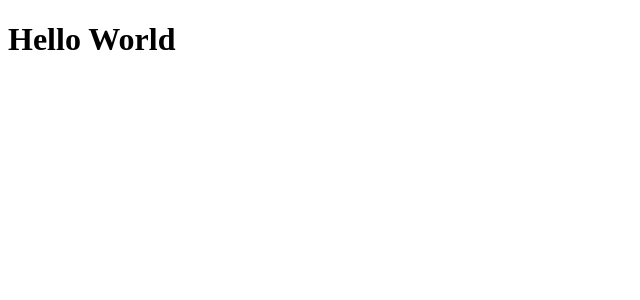
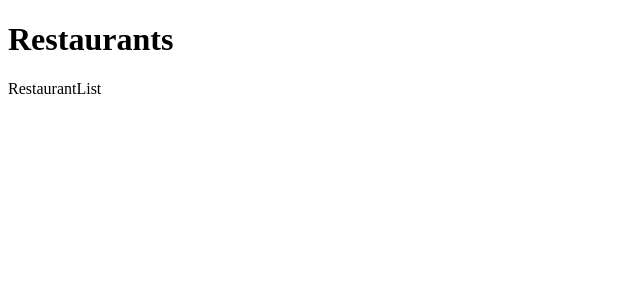
Before and after one commit to tonomb/opinion-ate, a React (Create React App) app: page / in a window 1280 px wide. Shown: the top 300 px of the page, without its empty margins (0-640 px from the left). Built offline with nearby package versions, Linux system fonts and the light colour scheme.

Commit message:
Add RestaurantScreen and RestaurantList

```diff
--- a/src/App.tsx
+++ b/src/App.tsx
@@ -1,9 +1,11 @@
 import React from 'react';
+
+import RestaurantScreen from './components/RestaurantScreen';
 
 function App() {
   return (
-    <div className="App">
-      <h1>Hello World</h1>
+    <div>
+      <RestaurantScreen />
     </div>
   );
 }
--- /dev/null
+++ b/src/components/RestaurantList.tsx
@@ -0,0 +1,5 @@
+import React from 'react';
+
+export default function RestaurantList() {
+  return <div>RestaurantList</div>;
+}
--- /dev/null
+++ b/src/components/RestaurantScreen.tsx
@@ -0,0 +1,12 @@
+import React from 'react';
+
+import RestaurantList from '../components/RestaurantList';
+
+export default function RestaurantScreen() {
+  return (
+    <div>
+      <h1>Restaurants</h1>
+      <RestaurantList />
+    </div>
+  );
+}
```
Also changed, not shown: 1 other file (tests, documents, lock files or other folders).
